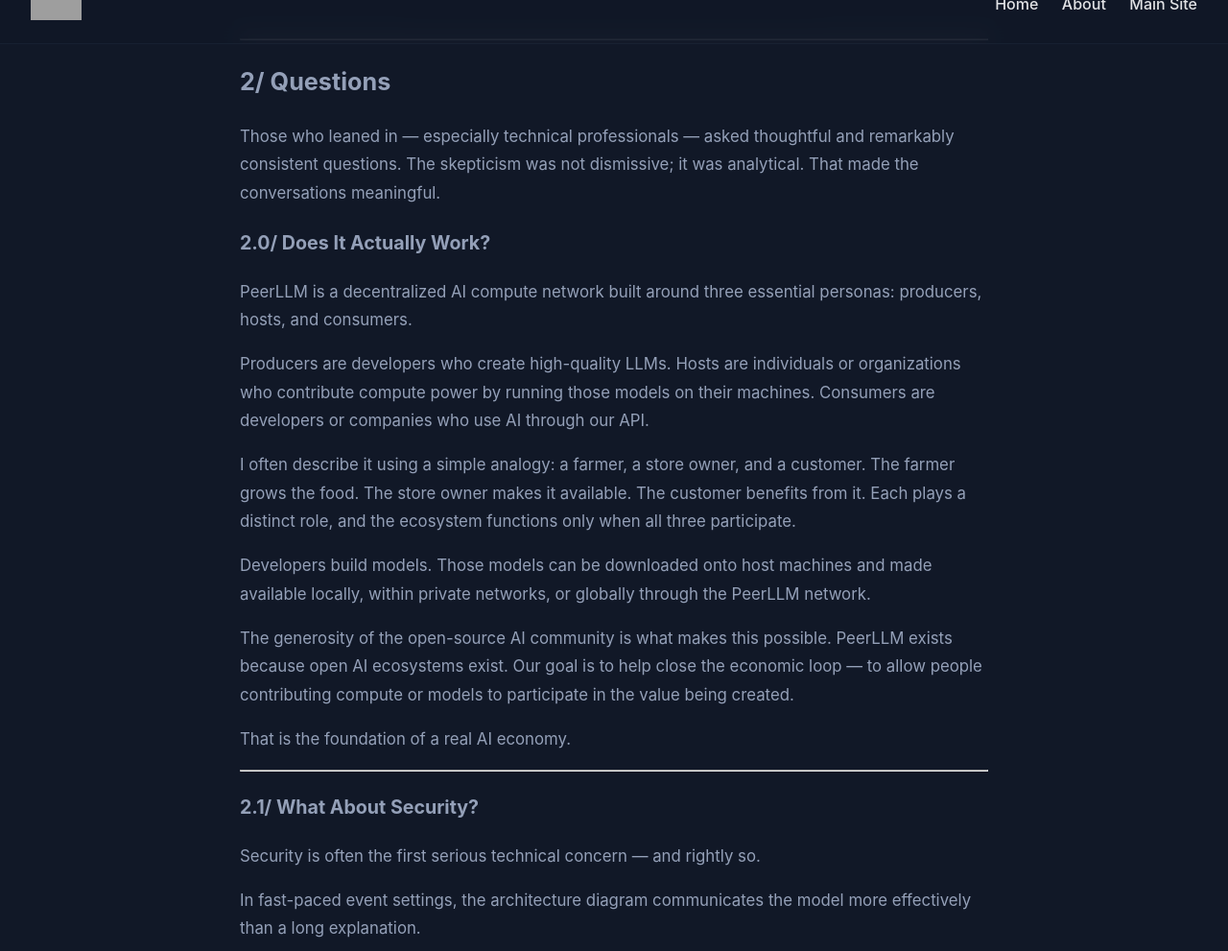
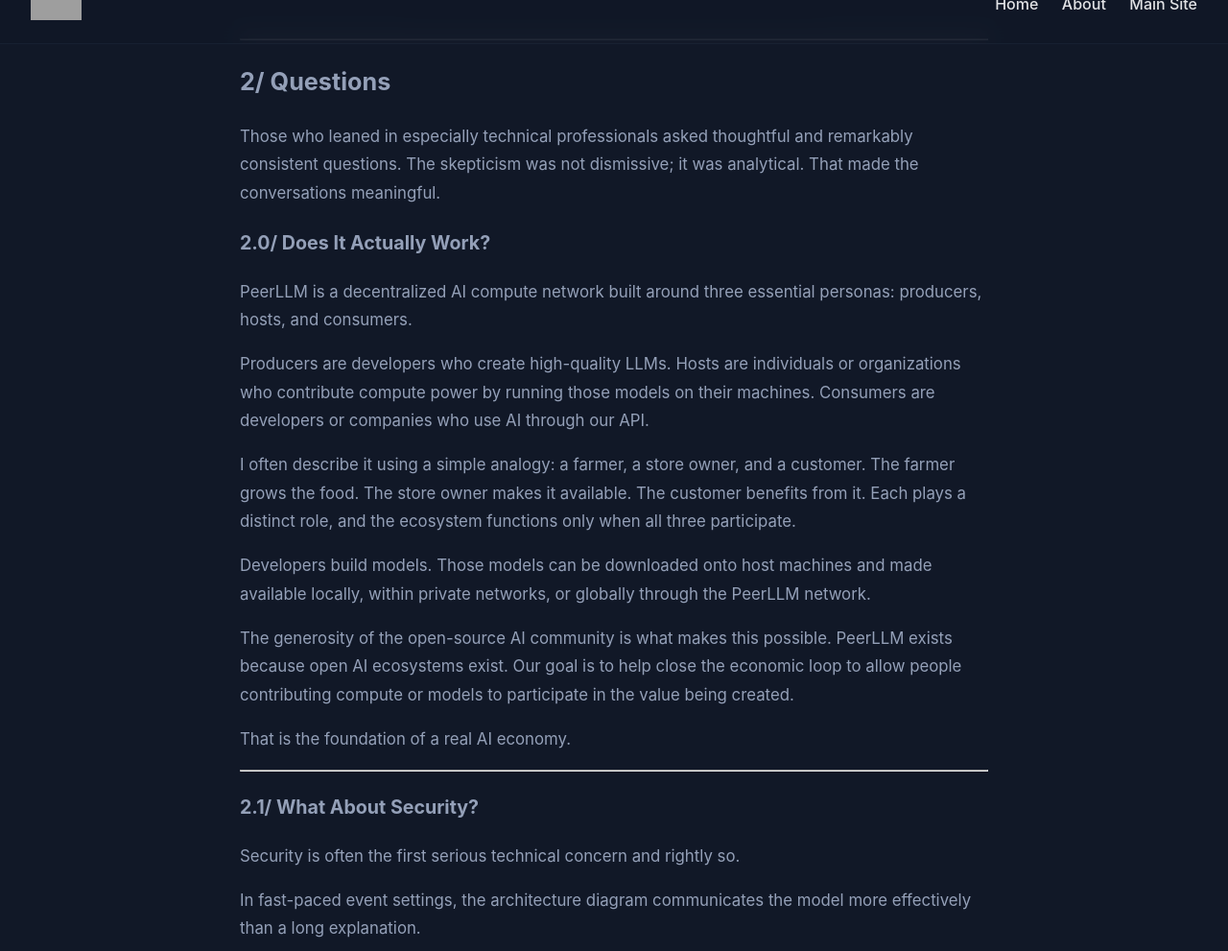
Before and after one commit to PeerLLM/peerllm.github.io, a Jekyll site: the page built from _posts/2026-02-19-peerllm-seattel-tour.md, in a window 1280 px wide and 1400 px high, scrolled down 1949 px, cut to the strip 35-1026 px from the top of the window. Shown: the whole strip at 96% size. Built offline with Jekyll 4.4.1, drawn with Linux system fonts in a browser that asks for light colours; comment, search, counter and statistics services are not loaded; some of the changed text lies outside the part shown; grey boxes are pictures that could not be loaded.

```diff
--- a/_posts/2026-02-19-peerllm-seattel-tour.md
+++ b/_posts/2026-02-19-peerllm-seattel-tour.md
@@ -12,7 +12,7 @@ Seattle has one of the most vibrant and intellectually demanding tech ecosystems
 
 At these events, we met people from big tech, startups, and even the non-profit sector. Conversations were thoughtful, direct, and deeply technical. As experienced engineers tend to be, the reaction pattern was remarkably consistent. It began with skepticism. Then came curiosity. Then realization. And finally, excitement.
 
-Seattle was the perfect place to stress-test the idea of decentralized AI. If the idea can withstand scrutiny here — among people who understand distributed systems, infrastructure trade-offs, and scale — then it can withstand scrutiny anywhere.
+Seattle was the perfect place to stress-test the idea of decentralized AI. If the idea can withstand scrutiny here  among people who understand distributed systems, infrastructure trade-offs, and scale  then it can withstand scrutiny anywhere.
 
 <div class="post-image">
   <img src="/assets/images/seattle-event-feb02.jpeg"
@@ -31,7 +31,7 @@ The simplest way I describe PeerLLM is this:
 
 That usually earns a smile and an immediate mental model. Once that lands, I refine it in closer conversations:
 
-> “Do you use your computer 100% of the time? Probably not. What if the unused portion of that compute could be shared on a distributed AI network — and potentially generate passive income?”
+> “Do you use your computer 100% of the time? Probably not. What if the unused portion of that compute could be shared on a distributed AI network  and potentially generate passive income?”
 
 At that point, the idea clicks. People immediately visualize idle CPUs and GPUs being transformed into productive infrastructure. And once that visualization forms, the real questions begin.
 
@@ -44,7 +44,7 @@ At that point, the idea clicks. People immediately visualize idle CPUs and GPUs
 
 ## 2/ Questions
 
-Those who leaned in — especially technical professionals — asked thoughtful and remarkably consistent questions. The skepticism was not dismissive; it was analytical. That made the conversations meaningful.
+Those who leaned in  especially technical professionals  asked thoughtful and remarkably consistent questions. The skepticism was not dismissive; it was analytical. That made the conversations meaningful.
 
 ### 2.0/ Does It Actually Work?
 
@@ -56,7 +56,7 @@ I often describe it using a simple analogy: a farmer, a store owner, and a custo
 
 Developers build models. Those models can be downloaded onto host machines and made available locally, within private networks, or globally through the PeerLLM network.
 
-The generosity of the open-source AI community is what makes this possible. PeerLLM exists because open AI ecosystems exist. Our goal is to help close the economic loop — to allow people contributing compute or models to participate in the value being created.
+The generosity of the open-source AI community is what makes this possible. PeerLLM exists because open AI ecosystems exist. Our goal is to help close the economic loop  to allow people contributing compute or models to participate in the value being created.
 
 That is the foundation of a real AI economy.
 
@@ -64,7 +64,7 @@ That is the foundation of a real AI economy.
 
 ### 2.1/ What About Security?
 
-Security is often the first serious technical concern — and rightly so.
+Security is often the first serious technical concern  and rightly so.
 
 In fast-paced event settings, the architecture diagram communicates the model more effectively than a long explanation.
 
@@ -90,7 +90,7 @@ PeerLLM charges $1 for every 100,000 tokens processed. Of that dollar, $0.95 goe
 
 In practical terms, a host can break even with approximately one 500,000-token session.
 
-Interestingly, the calculator drew the most attention during conversations. It demonstrated preparedness. It showed that this was not just a philosophical idea — but a mathematically considered system.
+Interestingly, the calculator drew the most attention during conversations. It demonstrated preparedness. It showed that this was not just a philosophical idea  but a mathematically considered system.
 
 <div id="peerllm-calculator" style="
   background: linear-gradient(135deg, hsl(213 94% 14%), hsl(25 95% 20%));
@@ -259,7 +259,7 @@ Developers can build on decentralized AI infrastructure without changing their w
 
 One of the most meaningful outcomes of this tour was hearing thoughtful public feedback from engineers who engaged deeply with the idea.
 
-The reflections were not blind optimism. They were analytical and balanced. They highlighted the opportunity — tapping into unused global compute, creating alternative economic participation models, and reducing total reliance on centralized hyperscalers.
+The reflections were not blind optimism. They were analytical and balanced. They highlighted the opportunity tapping into unused global compute, creating alternative economic participation models, and reducing total reliance on centralized hyperscalers.
 
 They also raised hard questions about long-term incentives, latency, performance at scale, and economic sustainability in an AI-dominated world.
 
@@ -290,7 +290,7 @@ And that is precisely why these conversations matter.
 
 Decentralization is not interesting because it sounds idealistic.
 
-It is interesting because serious engineers are beginning to ask whether alternative infrastructure models are not just possible — but necessary.
+It is interesting because serious engineers are beginning to ask whether alternative infrastructure models are not just possible but necessary.
 
 ---
 
@@ -298,7 +298,7 @@ It is interesting because serious engineers are beginning to ask whether alterna
 
 One interesting pattern from these events was realizing that PeerLLM is not alone in exploring decentralized AI infrastructure.
 
-For example, companies like [ReEnvision AI](https://reenvision.ai/) are thinking about decentralized compute from a business perspective — helping organizations rethink how AI workloads can be distributed rather than fully centralized.
+For example, companies like [ReEnvision AI](https://reenvision.ai/) are thinking about decentralized compute from a business perspective helping organizations rethink how AI workloads can be distributed rather than fully centralized.
 
 The approaches may differ. The target audiences may differ. But the underlying signal is the same:
 
@@ -329,7 +329,12 @@ No one dismissed the idea outright.
 
 That matters.
 
-In a future where intelligence becomes infrastructure, infrastructure becomes power. And power — if left concentrated — shapes opportunity, access, and economic participation.
+<div class="post-image">
+  <img src="/assets/images/seattle-event-feb07.JPG"
+       alt="Seattle tech meetup discussion about decentralized AI">
+</div>
+
+In a future where intelligence becomes infrastructure, infrastructure becomes power. And power if left concentrated shapes opportunity, access, and economic participation.
 
 But infrastructure can also be distributed.
 
@@ -354,11 +359,6 @@ One developer.
 One integrator.
 One conversation at a time.
 
-<div class="post-image">
-  <img src="/assets/images/seattle-event-feb07.JPG"
-       alt="Seattle tech meetup discussion about decentralized AI">
-</div>
-
 ---
 
 ## A Personal Note
@@ -367,6 +367,11 @@ Before closing, I want to acknowledge someone who made this entire tour possible
 
 My co-founder and partner, Kailu, drove to every single event, helped discover and organize them, captured the photos, and supported every conversation along the way. More importantly, he believes deeply in the mission and long-term vision behind PeerLLM.
 
-Building something ambitious requires more than technical architecture. It requires conviction. It requires someone willing to show up consistently — even when the outcome is uncertain.
+Building something ambitious requires more than technical architecture. It requires conviction. It requires someone willing to show up consistently  even when the outcome is uncertain.
 
 I’m grateful to be building this alongside someone who shares that belief.
+
+<div class="post-image">
+  <img src="/assets/images/kailu-and-hassan.png"
+       alt="Seattle tech meetup discussion about decentralized AI">
+</div>
```
Also changed, not shown: assets/images/kailu-and-hassan.png (added).
